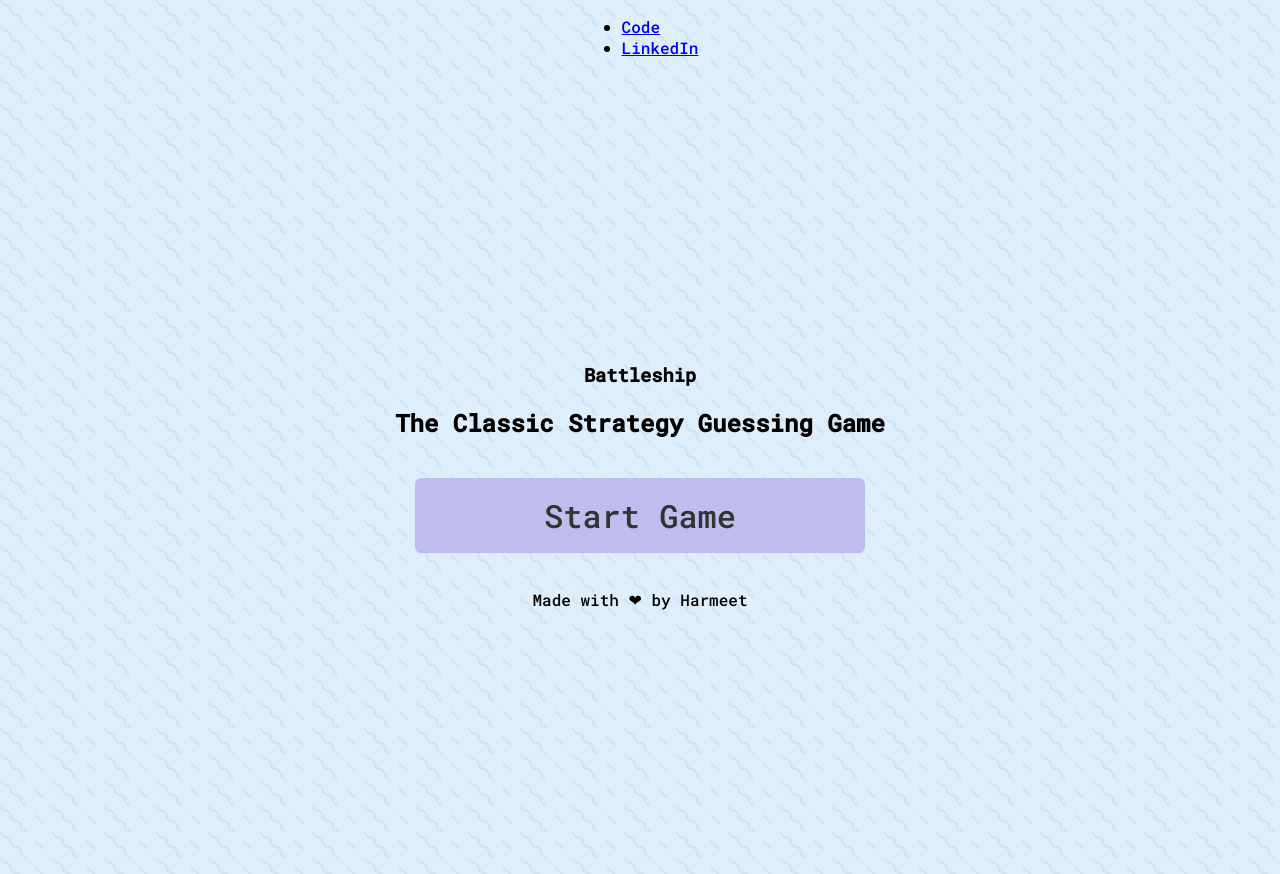
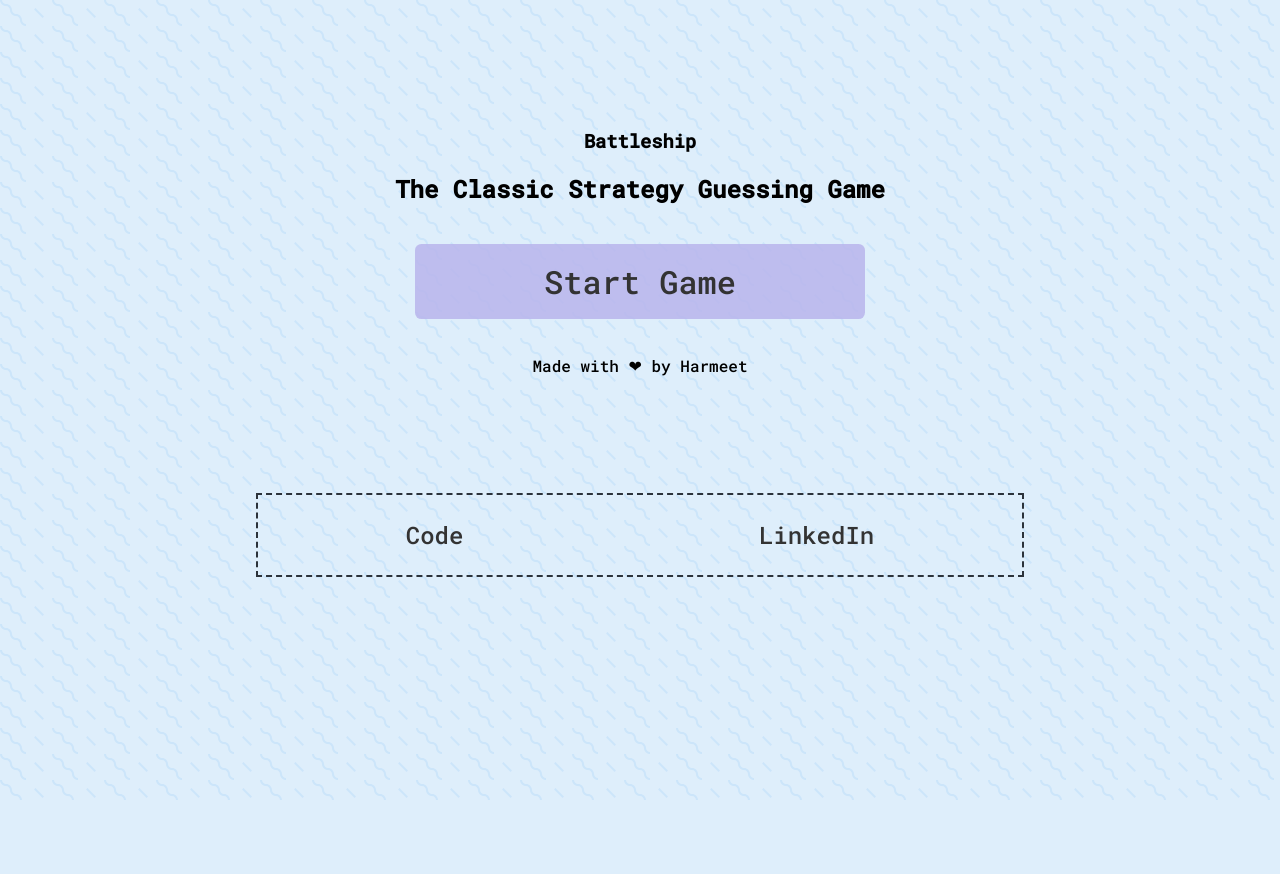
Before and after one commit to hmjatt/Battleship, a website built with webpack: page src/public/template.html in a window 1280 px wide. After the commit the page ends 800 px from the top, so only its background shows below. Built offline with nearby package versions, Linux system fonts and the light colour scheme.

Commit message:
styled links border

```diff
--- a/src/public/style/styles.css
+++ b/src/public/style/styles.css
@@ -35,12 +35,32 @@ body {
 	box-sizing: border-box;
 }
 
+.links {
+	border: 2px dashed rgb(43, 50, 58);
+	margin: 1%;
+	width: 60%;
+	font-size: 1.5em;
+}
+
+.links ul{
+	list-style-type: none;
+	display: flex;
+	padding: 0;
+	/* flex-direction: column; */
+	justify-content: space-around;
+}
+
+.links a{
+	text-decoration: none;
+	color: #333;
+}
+
 .home {
 	display: flex;
 	flex-direction: column;
 	align-self: center;
 	justify-content: center;
-	height: 100vh;
+	height: 60vh;
 	text-align: center;
 }
 
--- a/src/public/template.html
+++ b/src/public/template.html
@@ -15,27 +15,6 @@
     </head>
 
     <body>
-		<section class="links">
-			<div>
-				<ul>
-					<li>
-						<a
-							href="https://github.com/hmjatt/Battleship"
-							target="_blank"
-							>Code</a
-						>
-					</li>
-					<li>
-						<a
-							href="https://www.linkedin.com/in/harmeet-singh-matharoo-0957a1107"
-							target="_blank"
-							>LinkedIn</a
-						>
-					</li>
-				</ul>
-			</div>
-		</section>
-
         <section class="home" id="homePage">
             <section class="main">
                 <img src="" alt="" />
@@ -153,5 +132,25 @@
                 </div>
             </div>
         </section>
+		<section class="links">
+			<div>
+				<ul>
+					<li>
+						<a
+							href="https://github.com/hmjatt/Battleship"
+							target="_blank"
+							>Code</a
+						>
+					</li>
+					<li>
+						<a
+							href="https://www.linkedin.com/in/harmeet-singh-matharoo-0957a1107"
+							target="_blank"
+							>LinkedIn</a
+						>
+					</li>
+				</ul>
+			</div>
+		</section>
     </body>
 </html>
```
Also changed, not shown: dist/bundle.js, dist/favicon.svg (deleted), dist/index.html, 1 other file.
